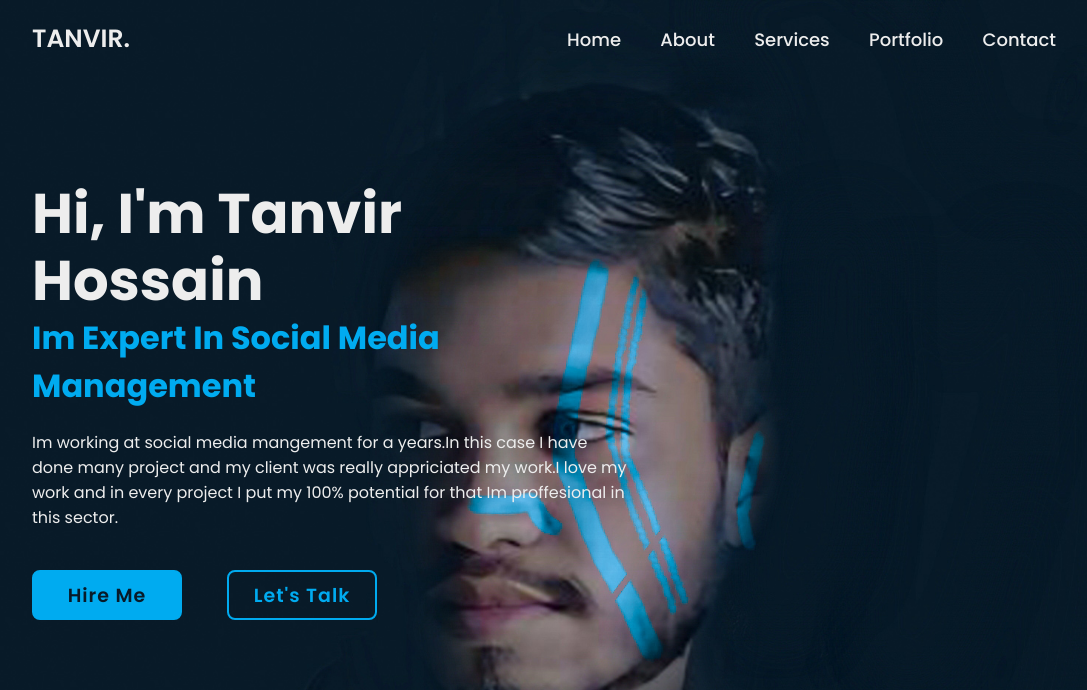
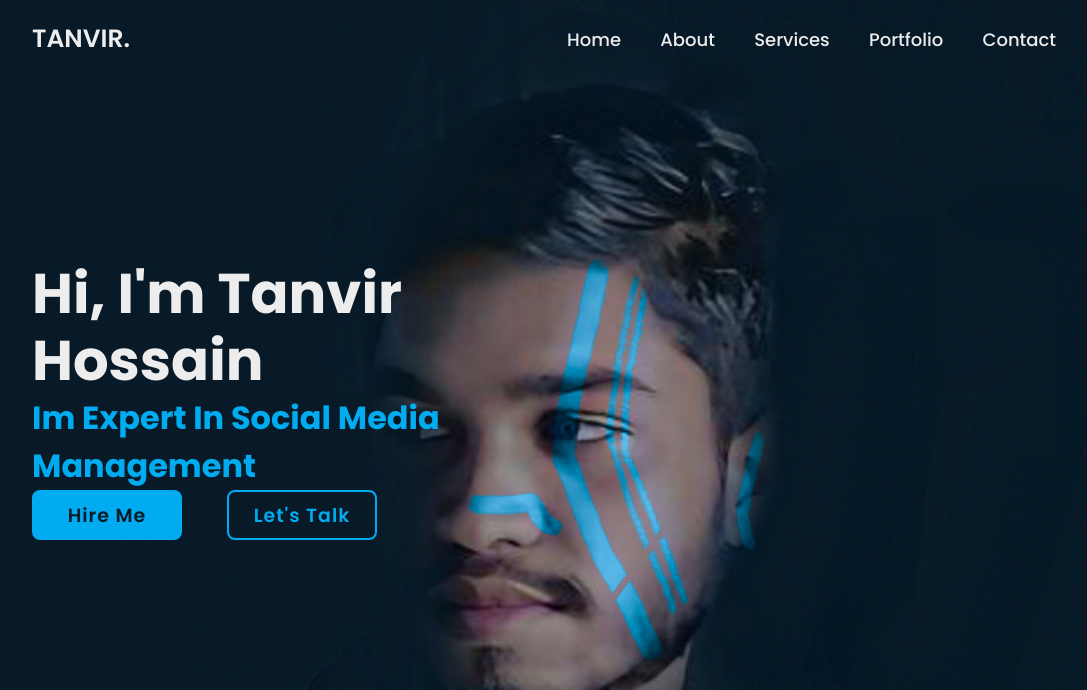
Before and after one commit to tanvir987-123/Portfolio-, a plain HTML site: page index.html in a window 1280 px wide. Shown: the top 690 px of the page, without its empty margins (96-1183 px from the left). Drawn offline with nearby package versions, Linux system fonts and the light colour scheme.

Commit message:
Update index.html

```diff
--- a/index.html
+++ b/index.html
@@ -34,13 +34,7 @@
               <h3>
                   Im Expert In Social Media Management
               </h3>
-              <p>
-                  Im working at social media mangement for a years.In
-                  this case I have done many project and my client was
-                  really appriciated my work.I love my work and in every
-                  project I put my 100% potential for that Im proffesional
-                  in this sector.
-              </p>
+
               <div class="btn-box">
                   <a href="https://tanvir987-123.github.io/Contact-/">Hire Me</a>
                   <a href="https://wa.link/5tbxml">Let's Talk</a>
```
